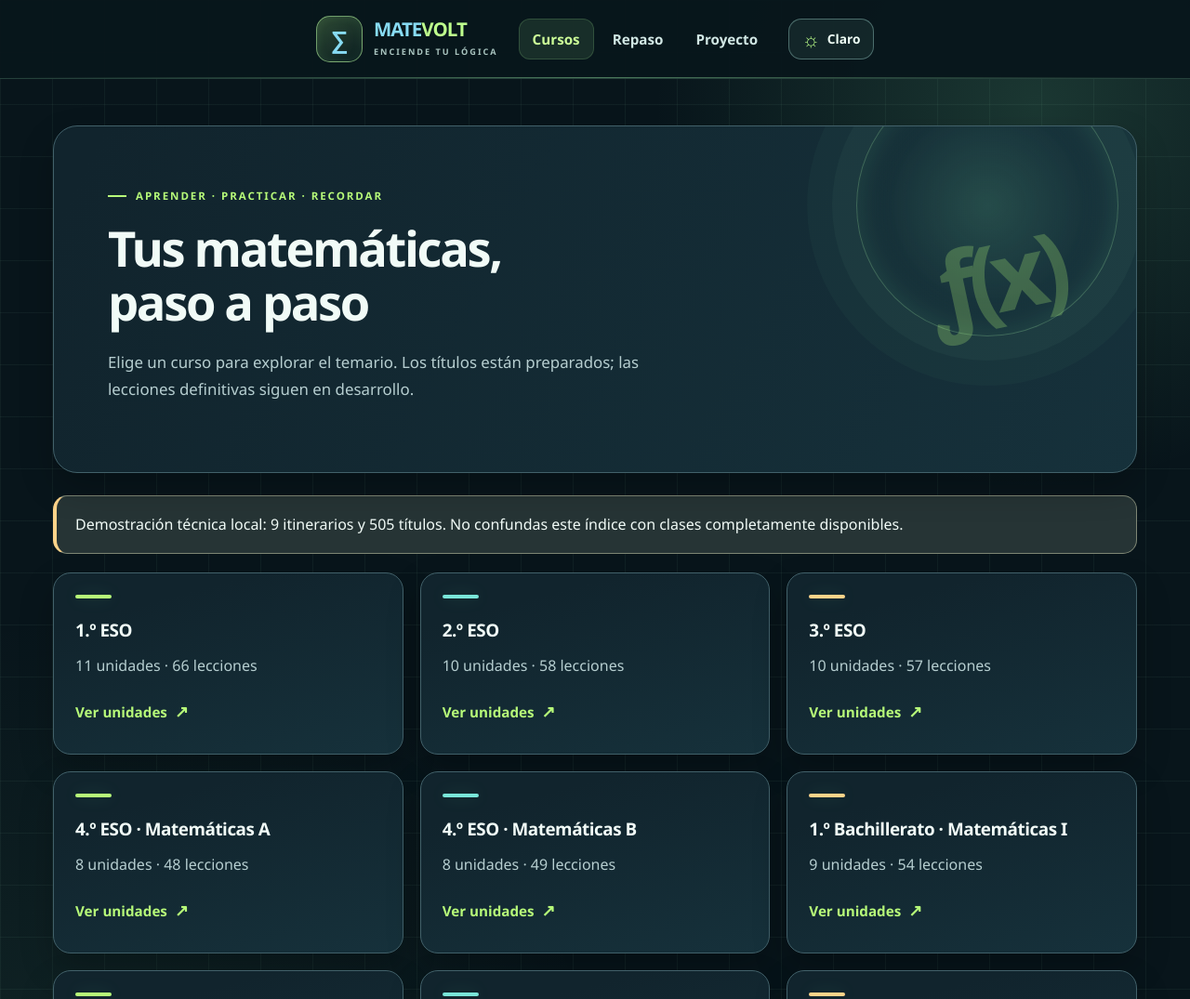
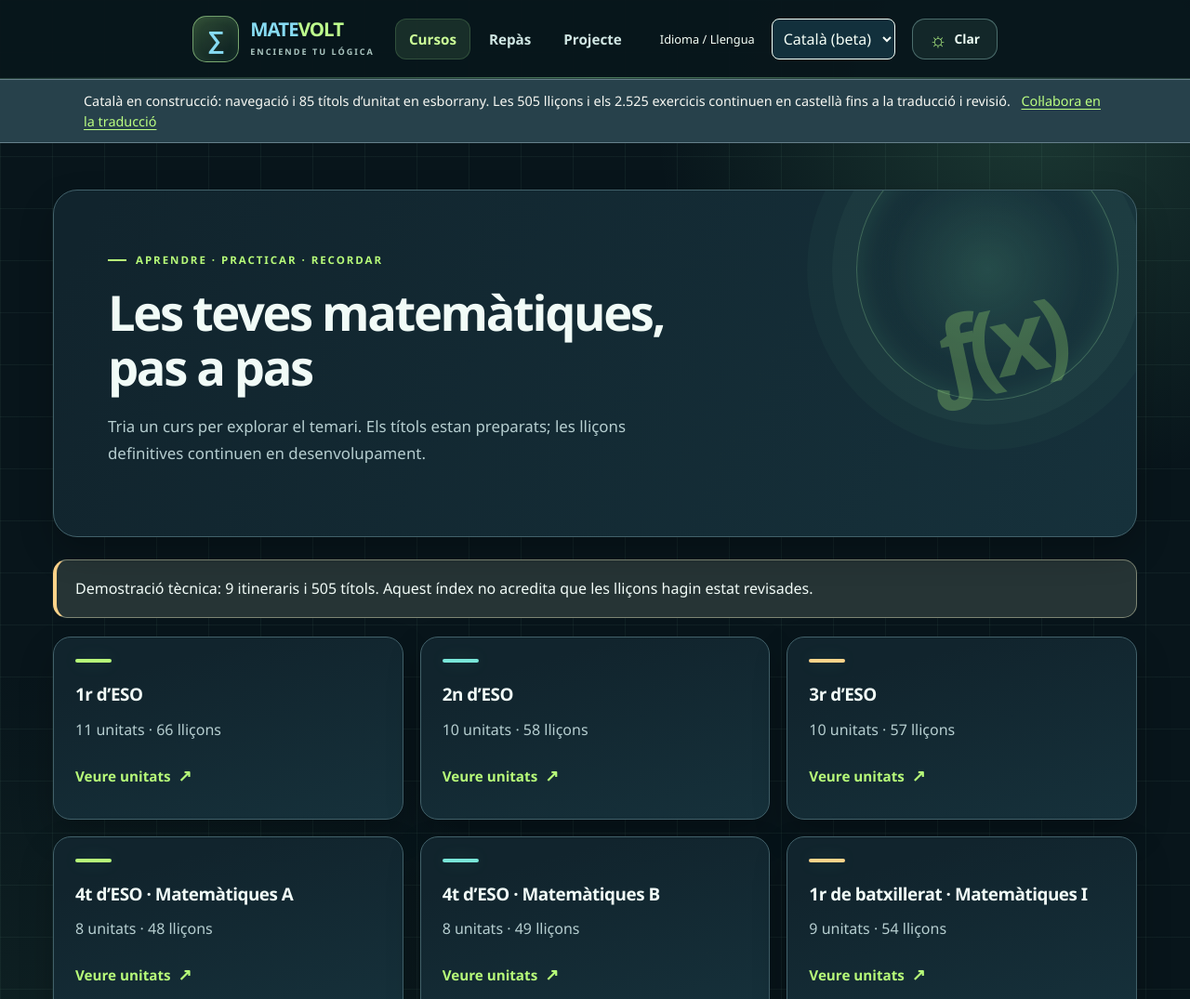
Before and after one commit to JoanAbad82/web-mates, a plain HTML site: page site/index.html in a window 1280 px wide. Shown: the top 1075 px of the page at 93% size. Drawn offline with Linux system fonts and the light colour scheme.

Commit message:
i18n: primera interfaz bilingüe catalán/castellano y convocatoria abierta
Introduce selector de idioma, traducción inicial de navegación y 85 títulos de unidad, fallback marcado y contrato de colaboración (#1). 9/9 tests i18n y catálogo 9/85/505/2525 PASS. Traducción de lecciones y ejercicios aún pendiente. Sin activar GitHub Pages.

```diff
--- a/site/assets/app.js
+++ b/site/assets/app.js
@@ -1,5 +1,6 @@
 import {renderF1Unit,renderF1Lesson,renderF1Review,configureF2} from './f1.js';
 import {validateAnswer} from './core/validator.js';
+import {initI18n} from './i18n.js';
 import {registerF3,hasF3Unit,renderF3Unit,renderF3Lesson,renderF3Review,renderF3Directory,F3_UNITS} from './f3.js';
 const $ = (sel, root=document) => root.querySelector(sel);
 const main = $('#main');
@@ -59,5 +60,5 @@ function f1ReviewPage(){let s=shell();return renderF1Review({container:s,data:f1
 function reviewPage(){let s=shell();hero(s,'Recordar','Repaso espaciado','F2 y F3 permiten practicar y recuperar errores en esta sesión. Para repasar en días posteriores, vuelve por tu cuenta: no hay guardado personal.');s.append(showNotice('Las 85 unidades contienen lecciones sintéticas EN REVISIÓN; la cobertura editorial no equivale a validación humana ni publicación.'));s.append(a('Abrir repaso espaciado E3-A02','#/repaso-e3-a02'));renderF3Directory({container:s,unitCatalog:units});let g=el('div','','grid');demoItems.forEach(it=>{let l=lessons.get(it.lesson_id);if(!l)return;let unit=units.get(it.lesson_id.replace(/-L\d+$/,''));let c=courses.get(unit.unit_id.split('-')[0]);g.append(card(l.title,`${c.name} · Demo técnica`,linkLesson(c,unit,l),'Probar ejercicio'))});s.append(g);}
 function aboutPage(){let s=shell();hero(s,'Transparencia','Qué incluye este prototipo','Estructura de navegación completa, actividades de muestra y una base técnica sin servicios externos.');s.append(showNotice('No es un curso terminado, no representa validación curricular autonómica completa ni se ha publicado.'));s.append(el('p','Los títulos provienen del catálogo LOMLOE editorial de 85 unidades y 505 lecciones. La planificación de contenidos, revisiones matemáticas y accesibilidad detallada está en los documentos del paquete.'));}
 function notFound(){let s=shell();hero(s,'Ruta no encontrada','Esta lección o unidad no figura en el catálogo','Comprueba el enlace o vuelve al listado de cursos.');s.append(a('Ir a cursos','#/'));}
-async function start(){try{const [c,d,f,g]=await Promise.all([fetch('./data/catalogo.json'),fetch('./data/demo_activities.json'),fetch('./data/f1_e3_a02.json'),fetch('./data/f1_e3_a02_exercises.json')]);if(!c.ok||!d.ok||!f.ok||!g.ok)throw new Error('No se pudo cargar la estructura.');catalog=await c.json();demoItems=(await d.json()).activities;f1Data=await f.json();f1Bank=await g.json();f1Bank.activities=f1Bank.activities.map(item=>({...item,...(f1Bank.validation_metadata[item.exercise_id]||{})}));const browserStorage=null; /* F4-SEC efímero: solo memoria; nunca leer historial persistente */configureF2({data:f1Data,bank:f1Bank,storage:browserStorage});if(f1Data.unit_id!=='E3-A02'||f1Data.lesson_documents.length!==6||f1Bank.activities.length!==30)throw new Error('F1: contenido incompleto');for(const course of catalog.courses){courses.set(course.code,course);for(const u of course.units){units.set(u.unit_id,u);for(const l of u.lessons){lessons.set(l.lesson_id,l);}}}if(courses.size!==9||units.size!==85||lessons.size!==505)throw new Error('El catálogo no cumple los recuentos esperados.');window.addEventListener('hashchange',route);route();}catch(e){const s=shell();hero(s,'Error de carga','No se pudo abrir el catálogo','Comprueba que has iniciado un servidor HTTP local desde la raíz del proyecto y vuelve a intentarlo.');s.append(showNotice(e.message));}}
+async function start(){try{const [c,d,f,g]=await Promise.all([fetch('./data/catalogo.json'),fetch('./data/demo_activities.json'),fetch('./data/f1_e3_a02.json'),fetch('./data/f1_e3_a02_exercises.json')]);if(!c.ok||!d.ok||!f.ok||!g.ok)throw new Error('No se pudo cargar la estructura.');catalog=await c.json();demoItems=(await d.json()).activities;f1Data=await f.json();f1Bank=await g.json();f1Bank.activities=f1Bank.activities.map(item=>({...item,...(f1Bank.validation_metadata[item.exercise_id]||{})}));const browserStorage=null; /* F4-SEC efímero: solo memoria; nunca leer historial persistente */configureF2({data:f1Data,bank:f1Bank,storage:browserStorage});if(f1Data.unit_id!=='E3-A02'||f1Data.lesson_documents.length!==6||f1Bank.activities.length!==30)throw new Error('F1: contenido incompleto');for(const course of catalog.courses){courses.set(course.code,course);for(const u of course.units){units.set(u.unit_id,u);for(const l of u.lessons){lessons.set(l.lesson_id,l);}}}if(courses.size!==9||units.size!==85||lessons.size!==505)throw new Error('El catálogo no cumple los recuentos esperados.');initI18n(catalog);window.addEventListener('hashchange',route);route();}catch(e){const s=shell();hero(s,'Error de carga','No se pudo abrir el catálogo','Comprueba que has iniciado un servidor HTTP local desde la raíz del proyecto y vuelve a intentarlo.');s.append(showNotice(e.message));}}
 start();
--- /dev/null
+++ b/site/assets/i18n.js
@@ -0,0 +1,211 @@
+// WEB MATES — i18n progressiu i explícit (sense emmagatzematge ni traducció remota).
+// La UI i els 85 títols d'unitat estan en ca-ES com a esborrany.
+// Els textos de lliçons i exercicis segueixen en es-ES fins que hi hagi recursos revisats.
+import {CA_UNIT_TITLES,CA_COURSE_NAMES} from './i18n_ca_catalog.js';
+
+const ui = Object.freeze({
+  'Saltar al contenido':'Ves al contingut',
+  'Cursos':'Cursos',
+  'Repaso':'Repàs',
+  'Proyecto':'Projecte',
+  'Claro':'Clar',
+  'Oscuro':'Fosc',
+  'Navegación principal':'Navegació principal',
+  'Ruta de navegación':'Ruta de navegació',
+  'Elegir itinerario':'Tria un itinerari',
+  'Aprender · Practicar · Recordar':'Aprendre · Practicar · Recordar',
+  'Tus matemáticas, paso a paso':'Les teves matemàtiques, pas a pas',
+  'Elige un curso para explorar el temario. Los títulos están preparados; las lecciones definitivas siguen en desarrollo.':'Tria un curs per explorar el temari. Els títols estan preparats; les lliçons definitives continuen en desenvolupament.',
+  'Demostración técnica local: 9 itinerarios y 505 títulos. No confundas este índice con clases completamente disponibles.':'Demostració tècnica: 9 itineraris i 505 títols. Aquest índex no acredita que les lliçons hagin estat revisades.',
+  'Ver unidades':'Veure unitats',
+  'Inicio':'Inici',
+  'Itinerario':'Itinerari',
+  'Unidades ordenadas conforme a la propuesta editorial; la secuenciación puede variar por comunidad autónoma o centro.':'Unitats ordenades segons la proposta editorial; la seqüència pot variar segons la comunitat autònoma o el centre.',
+  'Índice':'Índex',
+  'Pendiente':'Pendent',
+  'Demo disponible':'Demostració disponible',
+  'Cómo estudiarla':'Com estudiar-la',
+  'Estrategia de memoria':'Estratègia de memòria',
+  'Recurso propuesto':'Recurs proposat',
+  'Prerrequisitos:':'Prerequisits:',
+  'Práctica de demostración':'Pràctica de demostració',
+  'Pruébalo sin mirar la respuesta':'Prova-ho sense mirar la resposta',
+  'Elige una opción':'Tria una opció',
+  'Tu respuesta':'La teva resposta',
+  'Comprobar':'Comprovar',
+  'Ver pista':'Veure la pista',
+  'Correcto.':'Correcte.',
+  'Todavía no.':'Encara no.',
+  'Introduce o selecciona una respuesta.':'Introdueix o selecciona una resposta.',
+  'Ruta no encontrada':'Ruta no trobada',
+  'Esta lección o unidad no figura en el catálogo':'Aquesta lliçó o unitat no consta al catàleg',
+  'Comprueba el enlace o vuelve al listado de cursos.':'Comprova l’enllaç o torna a la llista de cursos.',
+  'Ir a cursos':'Anar als cursos',
+  'Error de carga':'Error de càrrega',
+  'No se pudo abrir la unidad':'No s’ha pogut obrir la unitat',
+  'No se pudo abrir el catálogo':'No s’ha pogut obrir el catàleg',
+  'Repaso espaciado':'Repàs espaiat',
+  'Recordar':'Recordar',
+  'Transparencia':'Transparència',
+  'Qué incluye este prototipo':'Què inclou aquest prototip',
+  'Unidad':'Unitat',
+  'lecciones':'lliçons',
+  'unidades':'unitats',
+  'en revisión':'en revisió',
+  'Siguiente':'Següent',
+  'Anterior':'Anterior',
+  'Comprobar respuesta':'Comprovar la resposta',
+  'Pista 1':'Pista 1',
+  'Volver a la unidad':'Tornar a la unitat',
+  'Sin guardar datos':'Sense desar dades',
+  'Mostrar comprobación':'Mostra la comprovació',
+  'Aprender':'Aprendre',
+  'Practicar':'Practicar',
+  'Repasar':'Repassar',
+  'EN REVISI?N':'EN REVISI?',
+  'Contenido':'Contingut',
+  'Entiende la idea':'Ent?n la idea',
+  'Representaci?n visual y verbal':'Representaci? visual i verbal',
+  'Ejemplo guiado':'Exemple guiat',
+  'Recuperaci?n activa':'Recuperaci? activa',
+  'Resumen para recordar':'Resum per recordar',
+  'Resumen de recuperaci?n':'Resum de recuperaci?',
+  'Recuerda sin mirar':'Recorda sense mirar',
+  'Actividad':'Activitat',
+  'Ver explicaci?n':'Veure l?explicaci?',
+  'Ver soluci?n razonada':'Veure la soluci? raonada',
+  'Ocultar comprobaci?n':'Amaga la comprovaci?',
+  'Volver a la primera':'Tornar a la primera',
+  'Antes de empezar: requisitos':'Abans de comen?ar: requisits',
+  'Repaso en esta sesi?n':'Rep?s en aquesta sessi?',
+  'Las seis lecciones de esta unidad':'Les sis lli?ons d?aquesta unitat',
+  'Requisitos recomendados':'Requisits recomanats',
+  'Conocimientos previos':'Coneixements previs',
+  'Prerrequisitos':'Prerequisits',
+  'Unidades F3 disponibles en revisi?n':'Unitats F3 disponibles en revisi?',
+  'DEMOSTRACI?N':'DEMOSTRACI?',
+  'ENCENDE TU L?GICA':'ENC?N LA TEVA L?GICA',
+  'ENCIENDE TU L?GICA':'ENC?N LA TEVA L?GICA'
+});
+let locale = (new URL(location.href)).searchParams.get('lang') === 'es' ? 'es' : 'ca';
+const originalTexts = new WeakMap();
+const originalAttrs = new WeakMap();
+const titles=new Map();
+let observer=null,processing=false;
+const exclude='script,style,code,pre,textarea,option,[data-no-i18n],.katex,.math';
+function translate(original){
+  const raw=String(original);
+  const trim=raw.trim();
+  const lookup=titles.get(trim)||ui[trim];
+  if(lookup!==undefined)return raw.replace(trim,lookup);
+  const count=/^(\d+) unidades · (\d+) lecciones$/.exec(trim);
+  if(count)return `${count[1]} unitats · ${count[2]} lliçons`;
+  const lessonCount=/^(\d+) lecciones · (.+)$/.exec(trim);
+  if(lessonCount)return `${lessonCount[1]} lliçons · ${lessonCount[2]}`;
+  return raw;
+}
+function currentLang(){
+  const hash=location.hash.replace(/^#\/?/,'').split('/').filter(Boolean);
+  // Les pàgines amb lliçons F1/F3 encara són en castellà: etiqueta d'idioma correcta.
+  return locale==='ca'&&(hash.length===0||(hash[0]==='curso'&&hash.length===2))?'ca':'es';
+}
+function markLanguage(){
+  document.documentElement.lang=locale==='ca'?'ca':'es';
+  const m=document.querySelector('#main');
+  if(m)m.lang=currentLang();
+}
+function translateNode(node){
+  if(node.parentElement?.closest(exclude))return;
+  if(!originalTexts.has(node))originalTexts.set(node,node.nodeValue);
+  const value=originalTexts.get(node);
+  const desired=locale==='ca'?translate(value):value;
+  if(node.nodeValue!==desired)node.nodeValue=desired;
+}
+function translateElement(el){
+  for(const attr of ['aria-label','title']){
+    if(!el.hasAttribute(attr))continue;
+    if(!originalAttrs.has(el))originalAttrs.set(el,{});
+    const original=originalAttrs.get(el);
+    if(!(attr in original))original[attr]=el.getAttribute(attr);
+    const val=locale==='ca'?translate(original[attr]):original[attr];
+    if(el.getAttribute(attr)!==val)el.setAttribute(attr,val);
+  }
+}
+function applyTo(root){
+  if(processing)return;
+  processing=true;
+  try{
+    if(root.nodeType===Node.TEXT_NODE)translateNode(root);
+    else if(root.nodeType===Node.ELEMENT_NODE){
+      translateElement(root);
+      root.querySelectorAll('[aria-label],[title]').forEach(translateElement);
+      const walker=document.createTreeWalker(root,NodeFilter.SHOW_TEXT);
+      let n;while((n=walker.nextNode()))translateNode(n);
+    }
+    markLanguage();
+  }finally{processing=false;}
+}
+function setLocale(next){
+  if(!['es','ca'].includes(next))return;
+  locale=next;
+  const url=new URL(location.href);
+  url.searchParams.set('lang',locale);
+  history.replaceState(null,'',url.pathname+url.search+url.hash);
+  const select=document.querySelector('#locale-select');
+  if(select)select.value=locale;
+  const banner=document.querySelector('#locale-partial');
+  if(banner)banner.hidden=locale!=='ca';
+  applyTo(document.body);
+}
+export function initI18n(catalog){
+  titles.clear();
+  const counters={units:0,lessons:0};
+  for(const c of catalog.courses){
+    titles.set(c.name,CA_COURSE_NAMES[c.code]||c.name);
+    for(const u of c.units){
+      if(CA_UNIT_TITLES[u.unit_id]){titles.set(u.title,CA_UNIT_TITLES[u.unit_id]);counters.units++;}
+      counters.lessons+=u.lessons.length;
+    }
+  }
+  if(counters.units!==85||counters.lessons!==505)throw Error('Locale ca-ES: catàleg no íntegre');
+  const controls=document.querySelector('.header-actions');
+  if(!controls)throw Error('No hi ha capçalera per seleccionar idioma');
+  const label=document.createElement('label');
+  label.setAttribute('for','locale-select');
+  label.textContent='Idioma / Llengua';
+  label.className='locale-label';
+  label.lang='ca';
+  const select=document.createElement('select');
+  select.id='locale-select';
+  select.className='locale-select';
+  select.setAttribute('aria-label','Idioma de la interfície / Llengua de la interfície');
+  select.innerHTML='<option value="ca">Català (beta)</option><option value="es">Castellano</option>';
+  select.value=locale;
+  select.addEventListener('change',()=>setLocale(select.value));
+  controls.insertBefore(label,controls.querySelector('#theme-toggle'));
+  controls.insertBefore(select,controls.querySelector('#theme-toggle'));
+  const banner=document.createElement('aside');
+  banner.id='locale-partial'; banner.className='locale-partial';
+  banner.lang='ca';banner.setAttribute('role','note');
+  const info=document.createElement('span');
+  info.textContent='Català en construcció: navegació i 85 títols d’unitat en esborrany. Les 505 lliçons i els 2.525 exercicis continuen en castellà fins a la traducció i revisió.';
+  const link=document.createElement('a');
+  link.href='https://github.com/JoanAbad82/web-mates/issues/1';
+  link.textContent='Col·labora en la traducció';
+  link.rel='noopener noreferrer';
+  banner.append(info,' ',link);
+  document.querySelector('.topbar').after(banner);
+  banner.hidden=locale!=='ca';
+  observer=new MutationObserver(mutations=>{
+    if(processing)return;
+    for(const m of mutations){
+      if(m.type==='characterData')applyTo(m.target);
+      else for(const node of m.addedNodes)if(node.nodeType===Node.TEXT_NODE||node.nodeType===Node.ELEMENT_NODE)applyTo(node);
+    }
+    markLanguage();
+  });
+  observer.observe(document.body,{childList:true,characterData:true,subtree:true});
+  window.addEventListener('hashchange',markLanguage);
+  applyTo(document.body);
+}
+export const getLanguage=()=>locale;
--- /dev/null
+++ b/site/assets/i18n_ca_catalog.js
@@ -0,0 +1,97 @@
+// WEB MATES — Catàleg ca-ES: 85 títols d'unitat, esborrany lingüístic per revisar.
+// Les claus són IDs canònics; mai modifiquen els objectes de contingut ni els validadors.
+export const CA_UNIT_TITLES = Object.freeze({
+  'E1-N01':'Nombres naturals i càlcul',
+  'E1-N02':'Nombres enters',
+  'E1-N03':'Divisibilitat',
+  'E1-N04':'Fraccions',
+  'E1-N05':'Decimals i percentatges inicials',
+  'E1-P01':'Raons i proporcionalitat directa',
+  'E1-M01':'Magnituds i mesura',
+  'E1-G01':'Figures i àrees planes',
+  'E1-A01':'Patrons, llenguatge algebraic i equacions inicials',
+  'E1-F01':'Coordenades i primeres gràfiques',
+  'E1-D01':'Dades, estadística i atzar',
+  'E2-N01':'Potències, arrels i nombres racionals',
+  'E2-N02':'Càlcul, aproximació i notació numèrica',
+  'E2-P01':'Proporcionalitat inversa i percentatges',
+  'E2-A01':'Expressions algebraiques i polinomis elementals',
+  'E2-A02':'Equacions i sistemes lineals',
+  'E2-F01':'Funcions i models lineals',
+  'E2-G01':'Semblança i teorema de Pitàgores',
+  'E2-M01':'Àrees, cossos i volums',
+  'E2-D01':'Estadística descriptiva',
+  'E2-Q01':'Probabilitat elemental',
+  'E3-N01':'Nombres reals i aproximacions',
+  'E3-N02':'Notació científica i escala',
+  'E3-A01':'Polinomis i identitats',
+  'E3-A02':'Equacions quadràtiques i sistemes',
+  'E3-A03':'Inequacions i restriccions inicials',
+  'E3-F01':'Funcions lineals i quadràtiques',
+  'E3-G01':'Coordenades i geometria analítica inicial',
+  'E3-G02':'Semblança, transformacions i cossos',
+  'E3-D01':'Distribucions, mostres i gràfics',
+  'E3-Q01':'Probabilitat i recompte',
+  'E4A-N01':'Nombres reals, estimació i mesura',
+  'E4A-P01':'Percentatges i matemàtica financera',
+  'E4A-A01':'Models algebraics quotidians',
+  'E4A-A02':'Equacions, sistemes i inequacions aplicades',
+  'E4A-F01':'Funcions i variació',
+  'E4A-G01':'Geometria aplicada',
+  'E4A-D01':'Estadística bidimensional i regressió',
+  'E4A-Q01':'Probabilitat, mostreig i inferència inicial',
+  'E4B-N01':'Reals, radicals i precisió',
+  'E4B-A01':'Polinomis i transformacions algebraiques',
+  'E4B-A02':'Equacions, sistemes i inequacions',
+  'E4B-F01':'Funcions i taxa de variació',
+  'E4B-G01':'Trigonometria en triangles',
+  'E4B-G02':'Geometria analítica del pla',
+  'E4B-D01':'Estadística bivariant',
+  'E4B-Q01':'Probabilitat composta i inferència inicial',
+  'B1C-N01':'Reals i nombres complexos',
+  'B1C-A01':'Equacions, sistemes i inequacions',
+  'B1C-G01':'Trigonometria i mesura angular',
+  'B1C-G02':'Vectors i geometria analítica 2D',
+  'B1C-F01':'Famílies de funcions',
+  'B1C-F02':'Límits i continuïtat',
+  'B1C-F03':'Derivada i taxa de canvi',
+  'B1C-D01':'Estadística bivariant',
+  'B1C-Q01':'Recompte i probabilitat',
+  'B2C-A01':'Matrius',
+  'B2C-A02':'Determinants i sistemes lineals',
+  'B2C-G01':'Vectors en l’espai',
+  'B2C-G02':'Rectes i plans en 3D',
+  'B2C-G03':'Mètrica espacial',
+  'B2C-F01':'Límits, continuïtat i derivabilitat',
+  'B2C-F02':'Càlcul diferencial i optimització',
+  'B2C-F03':'Primitives i integrals',
+  'B2C-Q01':'Probabilitat condicionada i Bayes',
+  'B2C-Q02':'Variables aleatòries i distribucions',
+  'B1S-N01':'Reals, potències, radicals i logaritmes',
+  'B1S-P01':'Matemàtica financera I',
+  'B1S-A01':'Àlgebra i restriccions',
+  'B1S-F01':'Funcions en contextos socials',
+  'B1S-F02':'Límits i continuïtat',
+  'B1S-F03':'Derivades i canvis marginals',
+  'B1S-D01':'Estadística bivariant i ajust',
+  'B1S-Q01':'Combinatòria i probabilitat',
+  'B1S-Q02':'Binomial, normal i aproximacions',
+  'B1S-D02':'Mostreig i estimació puntual inicial',
+  'B2S-A01':'Matrius i sistemes',
+  'B2S-A02':'Programació lineal',
+  'B2S-F01':'Anàlisi de funcions',
+  'B2S-F02':'Optimització social i econòmica',
+  'B2S-F03':'Integrals i acumulació',
+  'B2S-Q01':'Condicionament, total i Bayes',
+  'B2S-Q02':'Distribucions de probabilitat',
+  'B2S-D01':'Mostreig i distribució mostral',
+  'B2S-D02':'Inferència i intervals de confiança'
+});
+export const CA_COURSE_NAMES = Object.freeze({
+ 'E1':'1r d’ESO','E2':'2n d’ESO','E3':'3r d’ESO',
+ 'E4A':'4t d’ESO · Matemàtiques A','E4B':'4t d’ESO · Matemàtiques B',
+ 'B1C':'1r de batxillerat · Matemàtiques I',
+ 'B2C':'2n de batxillerat · Matemàtiques II',
+ 'B1S':'1r de batxillerat · Matemàtiques aplicades a les ciències socials I',
+ 'B2S':'2n de batxillerat · Matemàtiques aplicades a les ciències socials II'
+});
--- a/site/assets/neo-matrix.css
+++ b/site/assets/neo-matrix.css
@@ -445,3 +445,21 @@ pre{max-width:100%;overflow:auto}
 #main .breadcrumbs a{
   padding-inline:8px;
 }
+
+
+/* ca-ES: selector visible, acessible i av?s de cobertura parcial. */
+.locale-label { margin-inline-start: .5rem; font-size: .8rem; white-space: nowrap; }
+.locale-select { max-width: 10rem; min-height: 44px; padding: .35rem .5rem;
+  border: 1px solid currentColor; border-radius: .5rem;
+  color: inherit; background: #12303c; font: inherit; }
+.locale-select:focus-visible { outline: 3px solid #b7f785; outline-offset: 3px; }
+.locale-partial { margin: 0 auto; padding: .75rem max(1rem, calc((100vw - 1100px) / 2));
+  color: #f7f8f3; background: #27414b; border-block: 1px solid #66808b;
+  font-size: .9rem; line-height: 1.5; }
+.locale-partial a { color: #bcff82; margin-left: .5rem; text-decoration: underline; }
+.locale-partial[hidden] { display: none; }
+@media (max-width: 620px) {
+  .header-actions { flex-wrap: wrap; }
+  .locale-label { display: none; }
+  .locale-select { max-width: 9rem; min-height: 44px; }
+}
```
Also changed, not shown: SHA256SUMS.txt, 4 other files.
